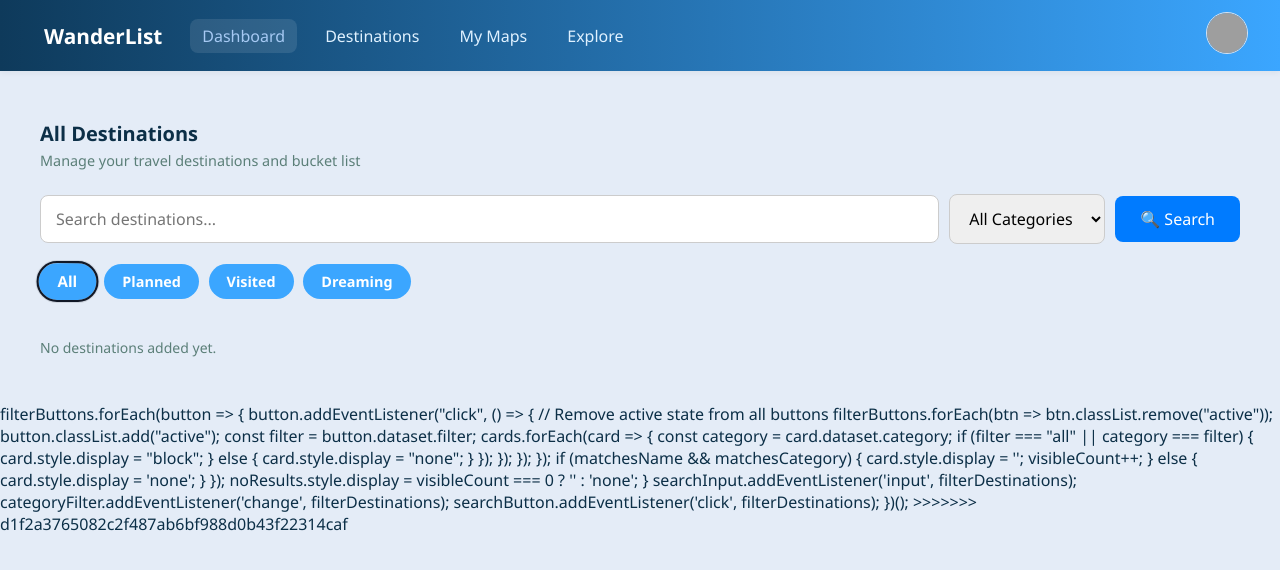
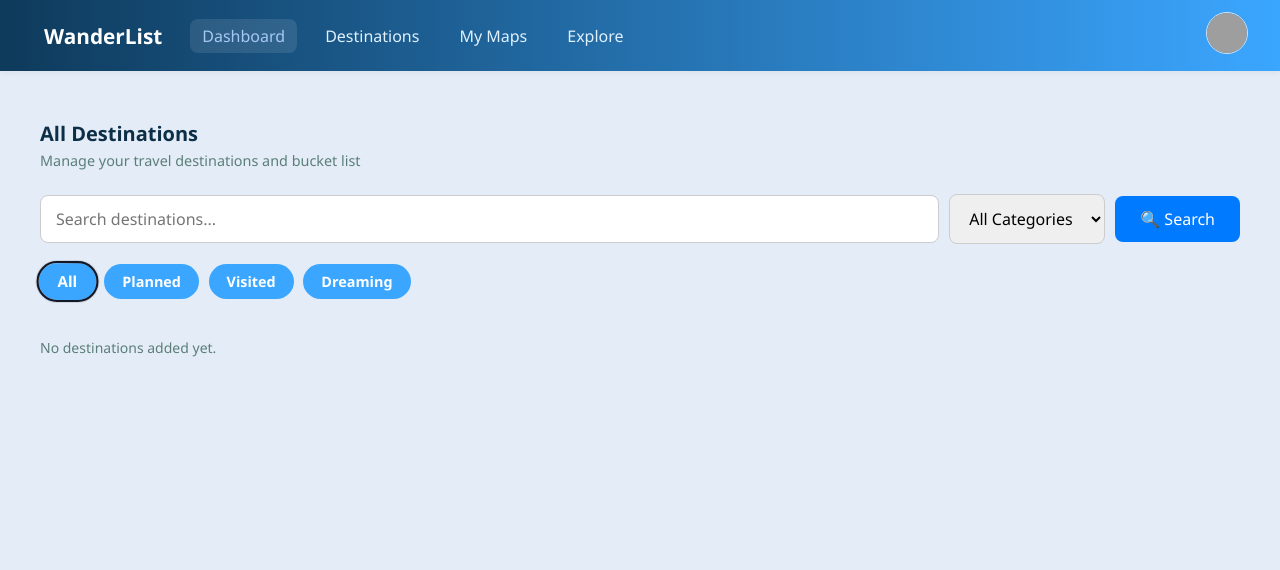
Before and after one commit to Dreee03/csit327-g2-WanderList, a Django app: template templates/dashboard.html in a window 1280 px wide. Shown: the top 570 px of the page. Run offline with Django 4.2, Linux system fonts and the light colour scheme; the template is opened without the code that fills it, so the values that code supplies are empty; parts of the project's set-up code (start-up, migrations or seed data) failed here and were passed over; grey boxes are pictures that could not be loaded.

Commit message:
Fix dashboard: unify search and filter logic, remove duplicate JS

```diff
--- a/templates/dashboard.html
+++ b/templates/dashboard.html
@@ -28,7 +28,7 @@
     </div>
   </header>
 
-  <!-- ✅ Flash Messages -->
+  <!-- Flash Messages -->
   {% if messages %}
   <div class="message-container">
     {% for message in messages %}
@@ -49,7 +49,7 @@
       </div>
     </div>
 
-    <!-- 🔍 Search + Filter Bar -->
+    <!-- Search + Filter Bar -->
     <div class="search-filter-bar" style="display:flex; gap:10px; align-items:center; margin-bottom:20px;">
       <input
         type="text"
@@ -68,7 +68,6 @@
         <option value="Dreaming">Dreaming</option>
       </select>
 
-      <!-- ✅ Search Button -->
       <button
         id="searchButton"
         style="background-color:#007bff; color:white; border:none; padding:12px 25px; border-radius:8px; cursor:pointer; font-size:16px;"
@@ -125,18 +124,14 @@
         <p class="no-destinations">No destinations added yet.</p>
       {% endfor %}
     </div>
+
   </main>
 
-
-  <!-- ✅ Fixed Combined JS Filter Logic -->
-
-  <!-- JS Filter Logic -->
-
+  <!-- JS Filter + Search Logic -->
   <script>
   document.addEventListener("DOMContentLoaded", () => {
     const filterButtons = document.querySelectorAll(".filter-btn");
     const cards = document.querySelectorAll(".destination-card");
-
     const searchInput = document.getElementById("searchInput");
     const categoryFilter = document.getElementById("categoryFilter");
     const searchButton = document.getElementById("searchButton");
@@ -146,6 +141,7 @@
       const selectedCategory = categoryFilter.value.toLowerCase();
       const activeButton = document.querySelector(".filter-btn.active");
       const buttonCategory = activeButton ? activeButton.dataset.filter : "all";
+
       let visibleCount = 0;
 
       cards.forEach(card => {
@@ -165,7 +161,6 @@
         }
       });
 
-      // Show "no results" message if needed
       let noMsg = document.querySelector(".no-destinations");
       if (!noMsg) {
         noMsg = document.createElement("p");
@@ -176,7 +171,6 @@
       noMsg.style.display = visibleCount === 0 ? "block" : "none";
     }
 
-    // Filter buttons click event
     filterButtons.forEach(button => {
       button.addEventListener("click", () => {
         filterButtons.forEach(btn => btn.classList.remove("active"));
@@ -185,7 +179,6 @@
       });
     });
 
-    // Input and dropdown events
     searchInput.addEventListener("input", filterDestinations);
     categoryFilter.addEventListener("change", filterDestinations);
     searchButton.addEventListener("click", filterDestinations);
@@ -194,47 +187,3 @@
 
 </body>
 </html>
-
-
-    filterButtons.forEach(button => {
-      button.addEventListener("click", () => {
-        // Remove active state from all buttons
-        filterButtons.forEach(btn => btn.classList.remove("active"));
-        button.classList.add("active");
-
-        const filter = button.dataset.filter;
-
-        cards.forEach(card => {
-          const category = card.dataset.category;
-          if (filter === "all" || category === filter) {
-            card.style.display = "block";
-          } else {
-            card.style.display = "none";
-          }
-        });
-      });
-    });
-  });
-  </script>
-
-            if (matchesName && matchesCategory) {
-              card.style.display = '';
-              visibleCount++;
-            } else {
-              card.style.display = 'none';
-            }
-          });
-
-          noResults.style.display = visibleCount === 0 ? '' : 'none';
-        }
-
-        searchInput.addEventListener('input', filterDestinations);
-        categoryFilter.addEventListener('change', filterDestinations);
-        searchButton.addEventListener('click', filterDestinations);
-      })();
-    </script>
-
-  </main>
-</body>
-</html>
->>>>>>> d1f2a3765082c2f487ab6bf988d0b43f22314caf
```
Also changed, not shown: templates/destination.html (+9 -46 lines).
